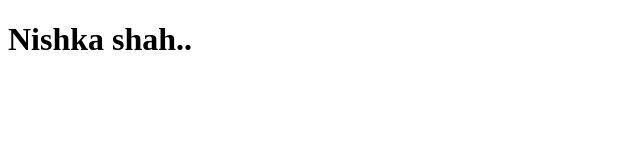
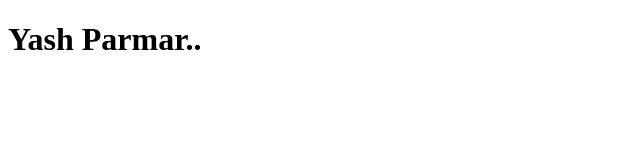
Before and after one commit to Yash18-20/YashParmar_55_Mid2025, a plain HTML site: page index.html in a window 1280 px wide. Shown: the whole page, without its empty margins (0-640 px from the left). Drawn offline with Linux system fonts and the light colour scheme.

Commit message:
third commit

```diff
--- a/index.html
+++ b/index.html
@@ -6,6 +6,6 @@
     <title>Document</title>
 </head>
 <body>
-    <h1>Nishka shah..</h1>
+    <h1>Yash Parmar..</h1>
 </body>
 </html>
```
